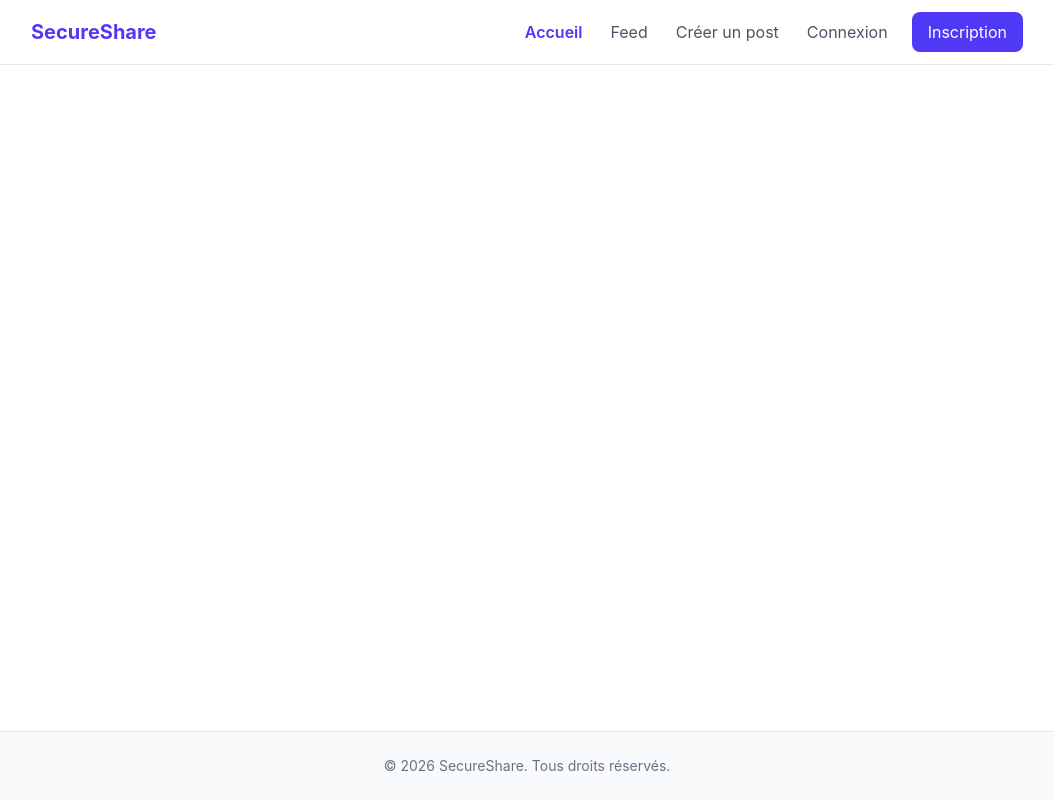
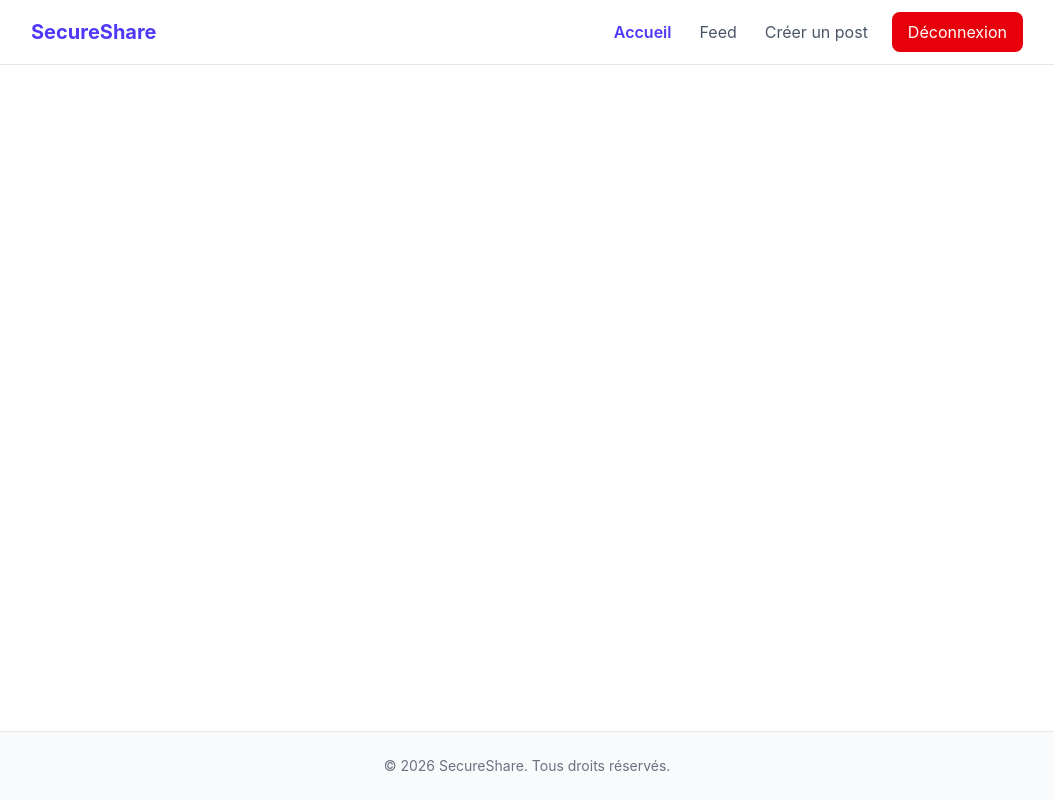
Before and after one commit to Shinemi/SecureShare---group-project, a React (Vite) app in the folder front/SecureShare/: page / in a window 1280 px wide. Shown: the whole page, without its empty margins (113-1167 px from the left). Built offline with nearby package versions, Linux system fonts and the light colour scheme; sample sign-in values are in the browser's storage.

Commit message:
Refactor code structure for improved readability and maintainability

```diff
--- a/front/SecureShare/src/components/header.jsx
+++ b/front/SecureShare/src/components/header.jsx
@@ -1,4 +1,4 @@
-import { Link, NavLink } from 'react-router-dom'
+import { Link, NavLink, useLocation, useNavigate } from 'react-router-dom'
 
 const linkClass = ({ isActive }) =>
   `px-3 py-2 rounded-lg transition ${
@@ -6,6 +6,15 @@ const linkClass = ({ isActive }) =>
   }`
 
 export default function Header() {
+  const navigate = useNavigate()
+  useLocation() // force un nouveau rendu à chaque changement de page, donc le bouton s'actualise
+  const isLoggedIn = !!localStorage.getItem('token')
+
+  const handleLogout = () => {
+    localStorage.removeItem('token')
+    navigate('/login')
+  }
+
   return (
     <header className="bg-white border-b border-gray-200">
       <div className="max-w-5xl mx-auto px-4 py-3 flex flex-wrap items-center justify-between gap-3">
@@ -15,8 +24,18 @@ export default function Header() {
 
         <nav className="flex flex-wrap items-center gap-1">
           <NavLink to="/" className={linkClass}>Accueil</NavLink>
-          <NavLink to="/blog" className={linkClass}>Feed</NavLink>
+          <NavLink to="/feed" className={linkClass}>Feed</NavLink>
           <NavLink to="/publish" className={linkClass}>Créer un post</NavLink>
+
+          {isLoggedIn ? (
+            <button
+              onClick={handleLogout}
+              className="ml-2 px-4 py-2 rounded-lg bg-red-600 text-white hover:bg-red-700 transition"
+            >
+              Déconnexion
+            </button>
+          ) : (
+            <>
               <NavLink to="/login" className={linkClass}>Connexion</NavLink>
               <NavLink
                 to="/register"
@@ -24,6 +43,8 @@ export default function Header() {
               >
                 Inscription
               </NavLink>
+            </>
+          )}
         </nav>
       </div>
     </header>
```
Also changed, not shown: 1 other file (tests, documents, lock files or other folders). Lines whose indentation alone changed are shown as unchanged.
